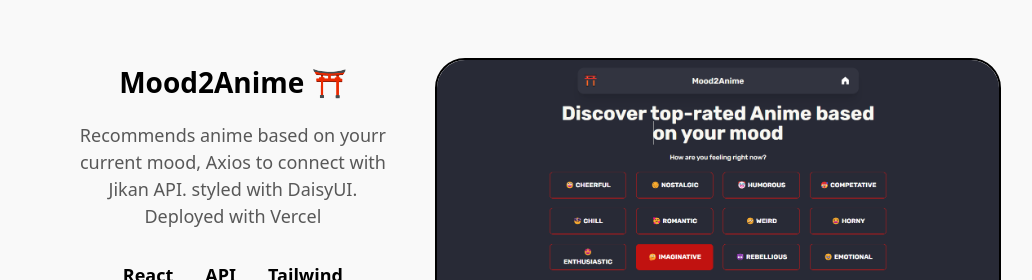
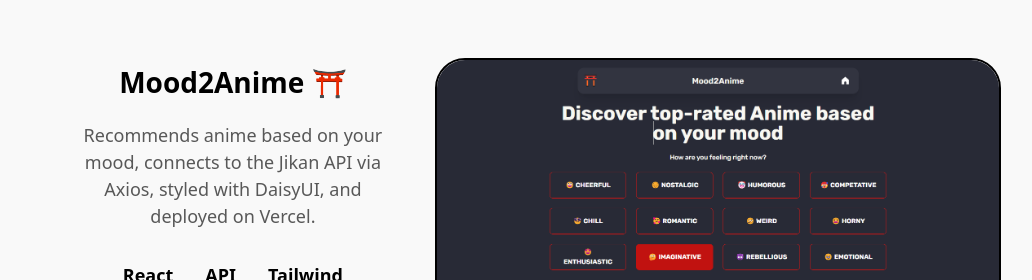
Before and after one commit to andreikennethmoreno/ReactJsPortfolio, a React (Vite) app: page / in a window 1280 px wide. Shown: the part 3400-3680 px from the top of the page, without its empty margins (124-1156 px from the left). Built offline with nearby package versions, Linux system fonts and the light colour scheme.

Commit message:
project info final

```diff
--- a/src/assets/data/projectInfo.js
+++ b/src/assets/data/projectInfo.js
@@ -51,7 +51,7 @@ const projects = [
         id: 5,
         navId: "5",
         title: 'Mood2Anime ⛩️',
-        description: "Recommends anime based on yourr current mood, Axios to connect with Jikan API. styled with DaisyUI. Deployed with Vercel",
+        description: "Recommends anime based on your mood, connects to the Jikan API via Axios, styled with DaisyUI, and deployed on Vercel.",
         imgSrc: MoodImg,
         codeLink: 'https://github.com/andreikennethmoreno/Mood2Anime',
         demoLink: 'https://mood2-anime.vercel.app/',
```
